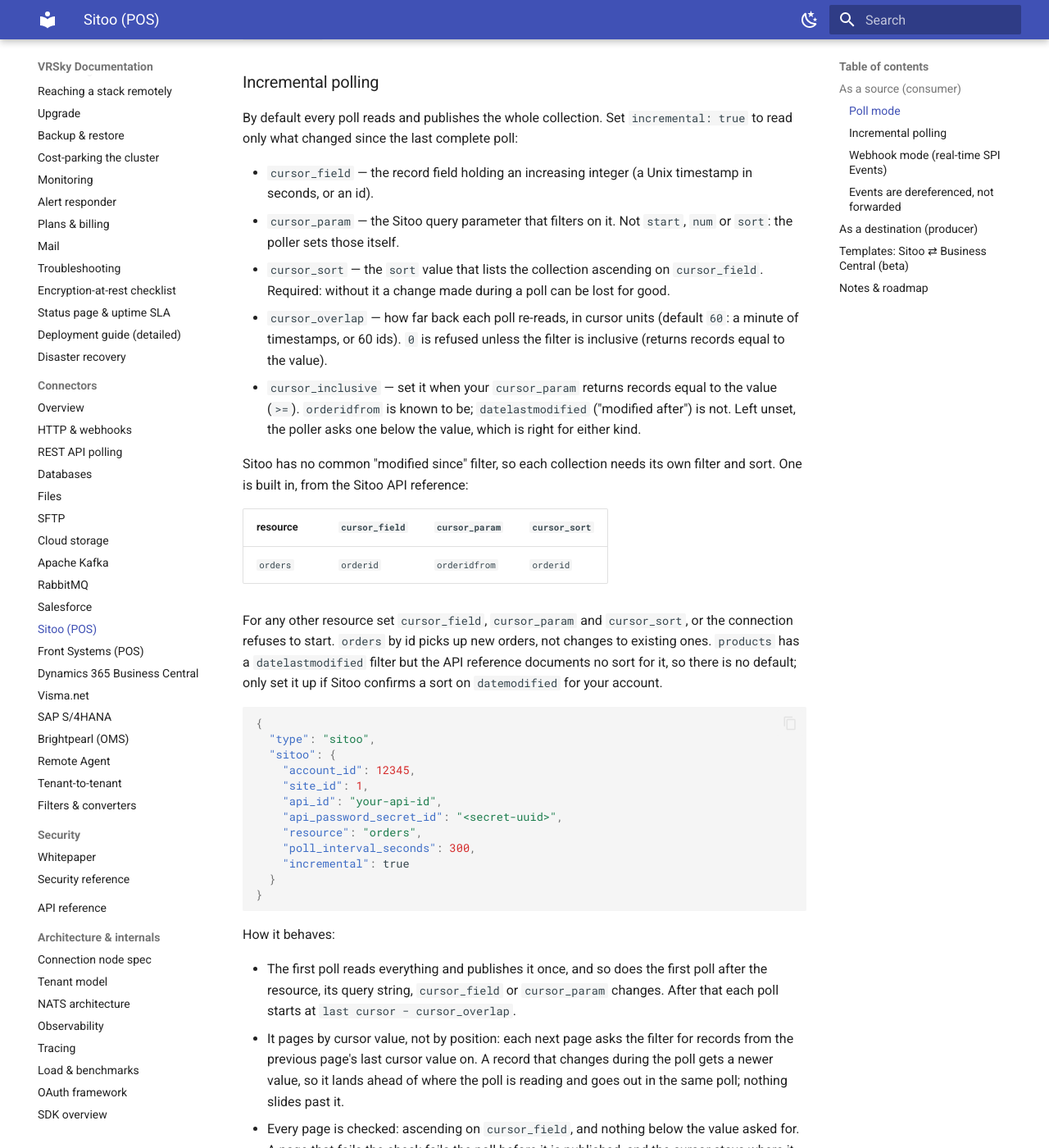
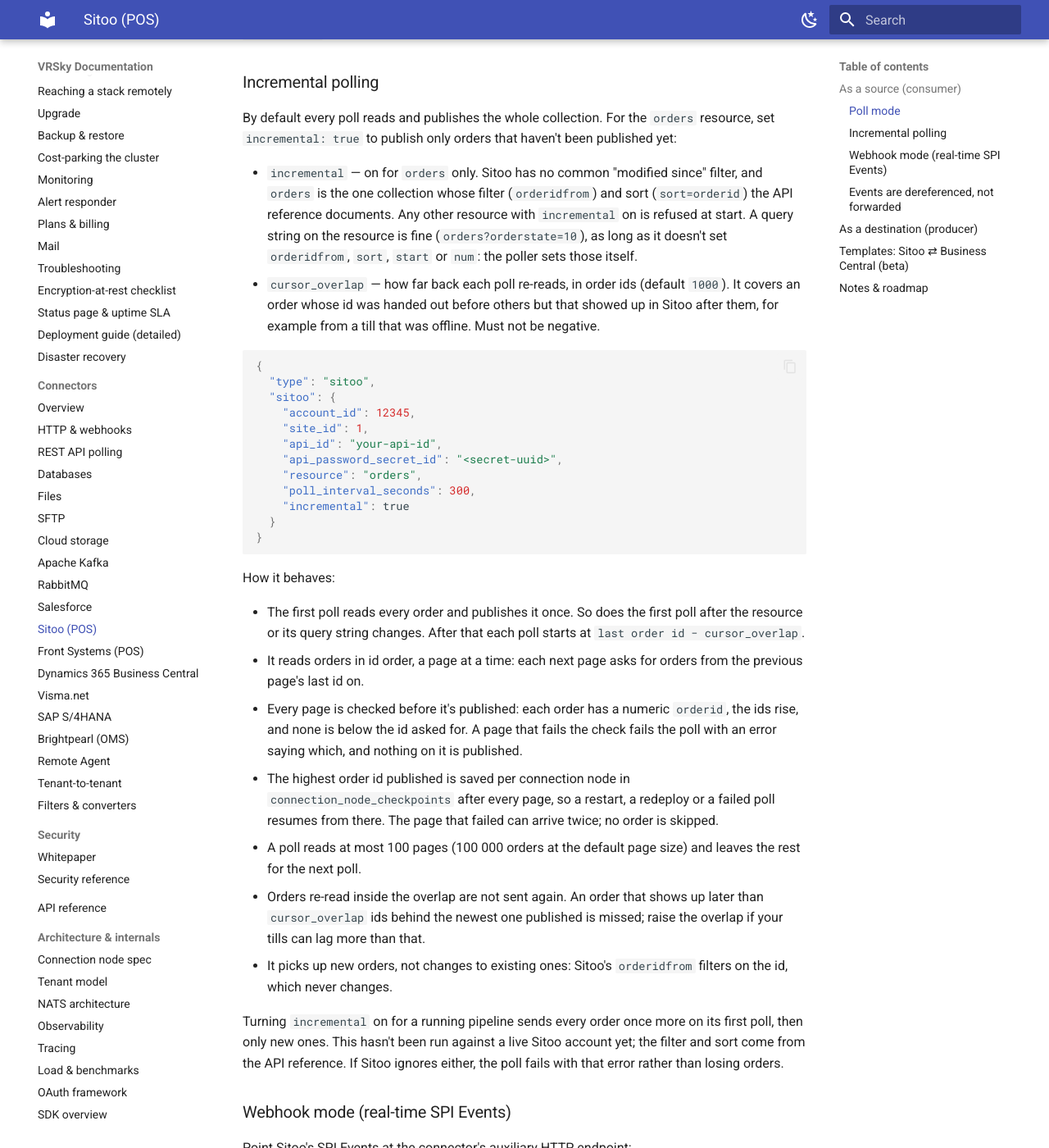
Before and after one commit to ValueRetail/vrsky, an MkDocs documentation site: the page built from docs/connectors/sitoo.md, in a window 1280 px wide and 1400 px high, scrolled down 1382 px. Shown: the whole window at 82% size. Built offline with MkDocs 1.6.1 and Material for MkDocs 9.7.7, drawn with Linux system fonts in a browser that asks for light colours; some of the changed text lies outside the part shown.

Commit message:
feat(sitoo): narrow incremental polling to orders
Review round 3 found two ways to lose a record, both from the generic
per-node cursor. Incremental polling now covers the orders resource only,
with orderid/orderidfrom/sort=orderid fixed in code. orderid is unique, so
the offset paging through runs of equal values is gone. Orders are deduped
by orderid inside the overlap window instead of by content hash. The
watermark is saved after every page, and a poll cut short by its 100-page
budget is carried on by the next one.

Co-Authored-By: Claude Opus 5.5 <noreply@anthropic.com>
Claude-Session: https://claude.ai/code/session_014K34BDSTz5kgzs11GXR62p

````diff
--- a/docs/connectors/sitoo.md
+++ b/docs/connectors/sitoo.md
@@ -58,36 +58,20 @@ The connector honours Sitoo's rate limit: on HTTP `429` it waits for
 
 ### Incremental polling
 
-By default every poll reads and publishes the whole collection. Set
-`incremental: true` to read only what changed since the last complete poll:
+By default every poll reads and publishes the whole collection. For the
+`orders` resource, set `incremental: true` to publish only orders that
+haven't been published yet:
 
-- `cursor_field` — the record field holding an increasing integer (a Unix
-  timestamp in seconds, or an id).
-- `cursor_param` — the Sitoo query parameter that filters on it. Not
-  `start`, `num` or `sort`: the poller sets those itself.
-- `cursor_sort` — the `sort` value that lists the collection ascending on
-  `cursor_field`. Required: without it a change made during a poll can be
-  lost for good.
-- `cursor_overlap` — how far back each poll re-reads, in cursor units
-  (default `60`: a minute of timestamps, or 60 ids). `0` is refused unless
-  the filter is inclusive (returns records equal to the value).
-- `cursor_inclusive` — set it when your `cursor_param` returns records equal
-  to the value (`>=`). `orderidfrom` is known to be; `datelastmodified`
-  ("modified after") is not. Left unset, the poller asks one below the
-  value, which is right for either kind.
-
-Sitoo has no common "modified since" filter, so each collection needs its own
-filter and sort. One is built in, from the Sitoo API reference:
-
-| resource | `cursor_field` | `cursor_param` | `cursor_sort` |
-|---|---|---|---|
-| `orders` | `orderid` | `orderidfrom` | `orderid` |
-
-For any other resource set `cursor_field`, `cursor_param` and `cursor_sort`,
-or the connection refuses to start. `orders` by id picks up new orders, not
-changes to existing ones. `products` has a `datelastmodified` filter but the
-API reference documents no sort for it, so there is no default; only set it
-up if Sitoo confirms a sort on `datemodified` for your account.
+- `incremental` — on for `orders` only. Sitoo has no common "modified since"
+  filter, and `orders` is the one collection whose filter (`orderidfrom`)
+  and sort (`sort=orderid`) the API reference documents. Any other resource
+  with `incremental` on is refused at start. A query string on the resource
+  is fine (`orders?orderstate=10`), as long as it doesn't set `orderidfrom`,
+  `sort`, `start` or `num`: the poller sets those itself.
+- `cursor_overlap` — how far back each poll re-reads, in order ids (default
+  `1000`). It covers an order whose id was handed out before others but that
+  showed up in Sitoo after them, for example from a till that was offline.
+  Must not be negative.
 
 ```json
 {
@@ -106,40 +90,31 @@ up if Sitoo confirms a sort on `datemodified` for your account.
 
 How it behaves:
 
-- The first poll reads everything and publishes it once, and so does the
-  first poll after the resource, its query string, `cursor_field` or
-  `cursor_param` changes. After that each poll starts at
-  `last cursor − cursor_overlap`.
-- It pages by cursor value, not by position: each next page asks the filter
-  for records from the previous page's last cursor value on. A record that
-  changes during the poll gets a newer value, so it lands ahead of where the
-  poll is reading and goes out in the same poll; nothing slides past it.
-- Every page is checked: ascending on `cursor_field`, and nothing below the
-  value asked for. A page that fails the check fails the poll before it is
-  published, and the cursor stays where it was. The error names
-  `cursor_sort` or `cursor_param`.
-- More records than a page sharing one cursor value (a bulk import stamped in
-  one second) are paged through by position; if that run changes while it is
-  read, it is read again from its start.
-- A poll that reads far more pages than the collection needs (three times
-  what the first page's `totalcount` implies, plus ten) stops, logs it and
-  fails without moving the cursor.
-- The highest cursor value seen is stored per connection node in
-  `connection_node_checkpoints`, so a restart or redeploy resumes there
-  instead of re-sending everything.
-- The overlap re-reads a little of what was already sent; records are
-  skipped by content, so only new or changed records go out. A record that
-  changes is published again with its new content. A record committed late
-  with a cursor value just below where the poll had got to arrives on the
-  next poll, as long as it is within the overlap.
-- The cursor only moves once every page has been published. A poll that
-  fails halfway is read again from the old cursor next time, so some records
-  can arrive twice but none are skipped.
-- A record without the cursor field is published every poll; check the
-  field name if you see that warning in the logs.
+- The first poll reads every order and publishes it once. So does the first
+  poll after the resource or its query string changes. After that each poll
+  starts at `last order id − cursor_overlap`.
+- It reads orders in id order, a page at a time: each next page asks for
+  orders from the previous page's last id on.
+- Every page is checked before it's published: each order has a numeric
+  `orderid`, the ids rise, and none is below the id asked for. A page that
+  fails the check fails the poll with an error saying which, and nothing on
+  it is published.
+- The highest order id published is saved per connection node in
+  `connection_node_checkpoints` after every page, so a restart, a redeploy
+  or a failed poll resumes from there. The page that failed can arrive
+  twice; no order is skipped.
+- A poll reads at most 100 pages (100 000 orders at the default page size)
+  and leaves the rest for the next poll.
+- Orders re-read inside the overlap are not sent again. An order that shows
+  up later than `cursor_overlap` ids behind the newest one published is
+  missed; raise the overlap if your tills can lag more than that.
+- It picks up new orders, not changes to existing ones: Sitoo's
+  `orderidfrom` filters on the id, which never changes.
 
-Turning `incremental` on for a running pipeline sends everything once more on
-its first poll, then only changes.
+Turning `incremental` on for a running pipeline sends every order once more
+on its first poll, then only new ones. This hasn't been run against a live
+Sitoo account yet; the filter and sort come from the API reference. If Sitoo
+ignores either, the poll fails with that error rather than losing orders.
 
 ### Webhook mode (real-time SPI Events)
 
````
Also changed, not shown: plans/issue-457-sitoo-incremental.md (+103 -119 lines), 4 other files.
